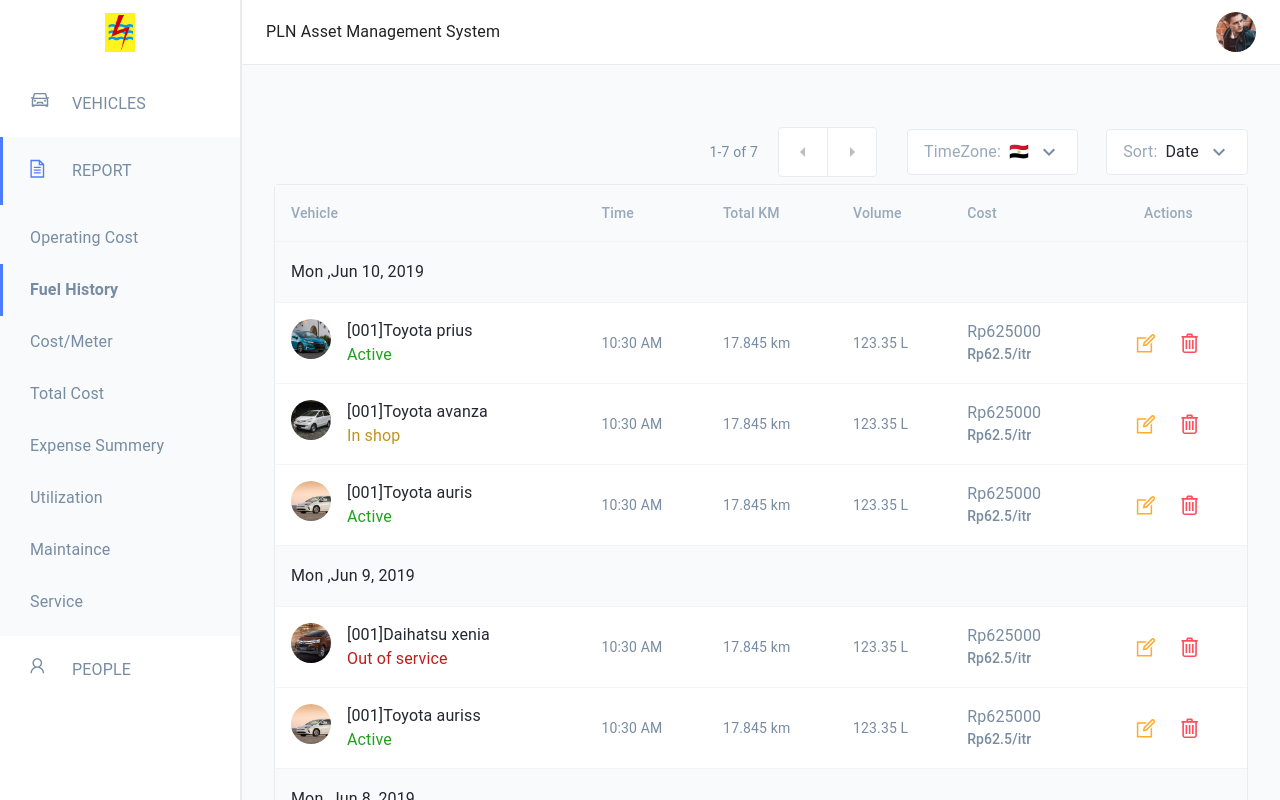
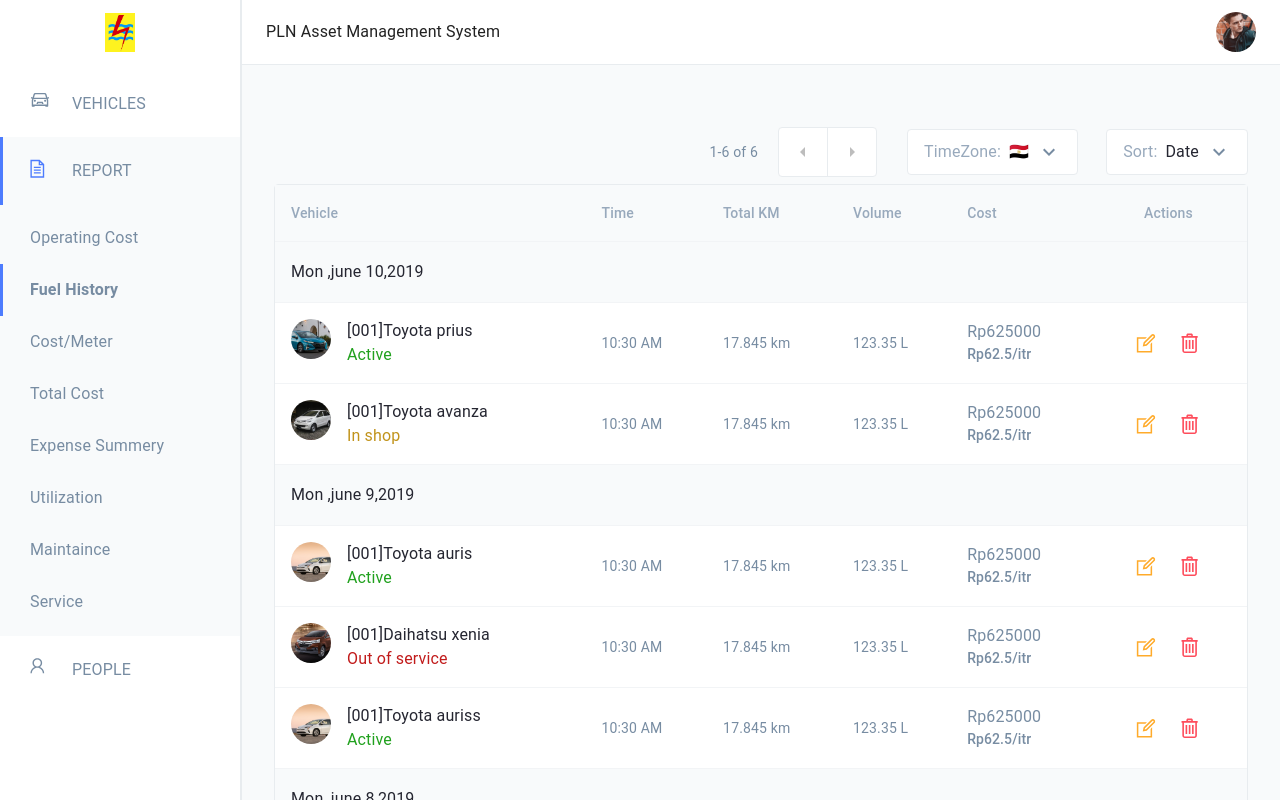
Before and after one commit to ahmad-khalil1/trackingReport, a React (Create React App) app: page /report/fuelHistory in a window 1280 px wide. Shown: the top 800 px of the page. Built offline with nearby package versions, Linux system fonts and the light colour scheme.

Commit message:
groupe rows by date UI logic added

```diff
--- a/src/Components/dataTable/FuelHistoryDataTable.js
+++ b/src/Components/dataTable/FuelHistoryDataTable.js
@@ -30,7 +30,7 @@
   outOfService: "OUTOFSERVICE",
 };
 
-const rows = [
+const ROWS_BASE = [
   createData(
     prius,
     "Toyota prius",
@@ -82,7 +82,7 @@
     "123.35 L",
     "Rp 625.000"
   ),
-  ,
+
   createData(
     avanza,
     "Toyota avanzas",
@@ -97,14 +97,27 @@
 
 const getRowDateSorted = rowsArray => {
   const array = [...rowsArray];
-  return [
-    { day: "Jun 10, 2019", rows: [...rowsArray.slice(0, 3)] },
-    { day: "Jun 9, 2019", rows: [...rowsArray.slice(3, 5)] },
-    { day: "Jun 8, 2019", rows: [...rowsArray.slice(-1)] },
-  ];
+  const groupBy = (array, key) => {
+    // Return the reduced array
+    return array.reduce((result, currentItem) => {
+      // If an array already present for key, push it to the array. Otherwise create an array and push the object.
+      (result[currentItem[key]] = result[currentItem[key]] || []).push(
+        currentItem
+      );
+      // return the current iteration `result` value, this will be the next iteration's `result` value and accumulate
+      return result;
+    }, {}); // Empty object is the initial value for result object
+  };
+  console.log(array);
+  const groupedArray = groupBy(array, "date");
+
+  return Object.keys(groupedArray).map(date => {
+    return {
+      date,
+      rows: groupedArray[date],
+    };
+  });
 };
-
-getRowDateSorted(rows);
 
 function descendingComparator(a, b, orderBy) {
   if (b[orderBy] < a[orderBy]) {
@@ -169,6 +182,7 @@
   const classes = useStyles();
   const [page, setPage] = useState(0);
   const [rowsPerPage, setRowsPerPage] = useState(10);
+  const [rows, setRows] = useState(ROWS_BASE);
 
   const handleChangePage = (event, newPage) => {
     setPage(newPage);
@@ -203,7 +217,7 @@
 
                 return (
                   <>
-                    <DataRow date={dayRow.day} />
+                    <DataRow date={dayRow.date} />
                     {dayRow.rows.map((row, index) => {
                       const labelId = `table-row${index}`;
                       return (
```
Also changed, not shown: src/Components/UI/dataTableUI/DataRow.js (+5 -5 lines).
